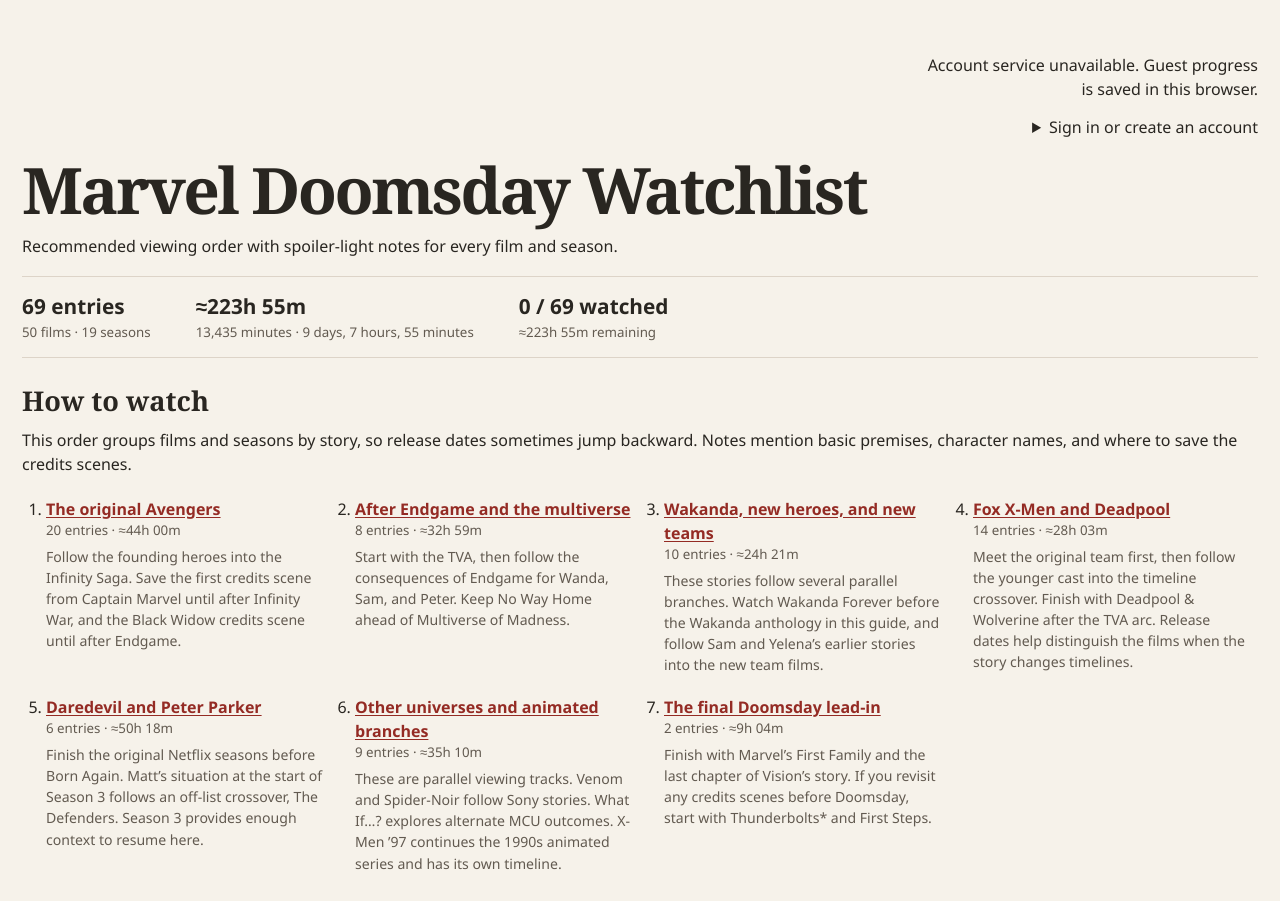
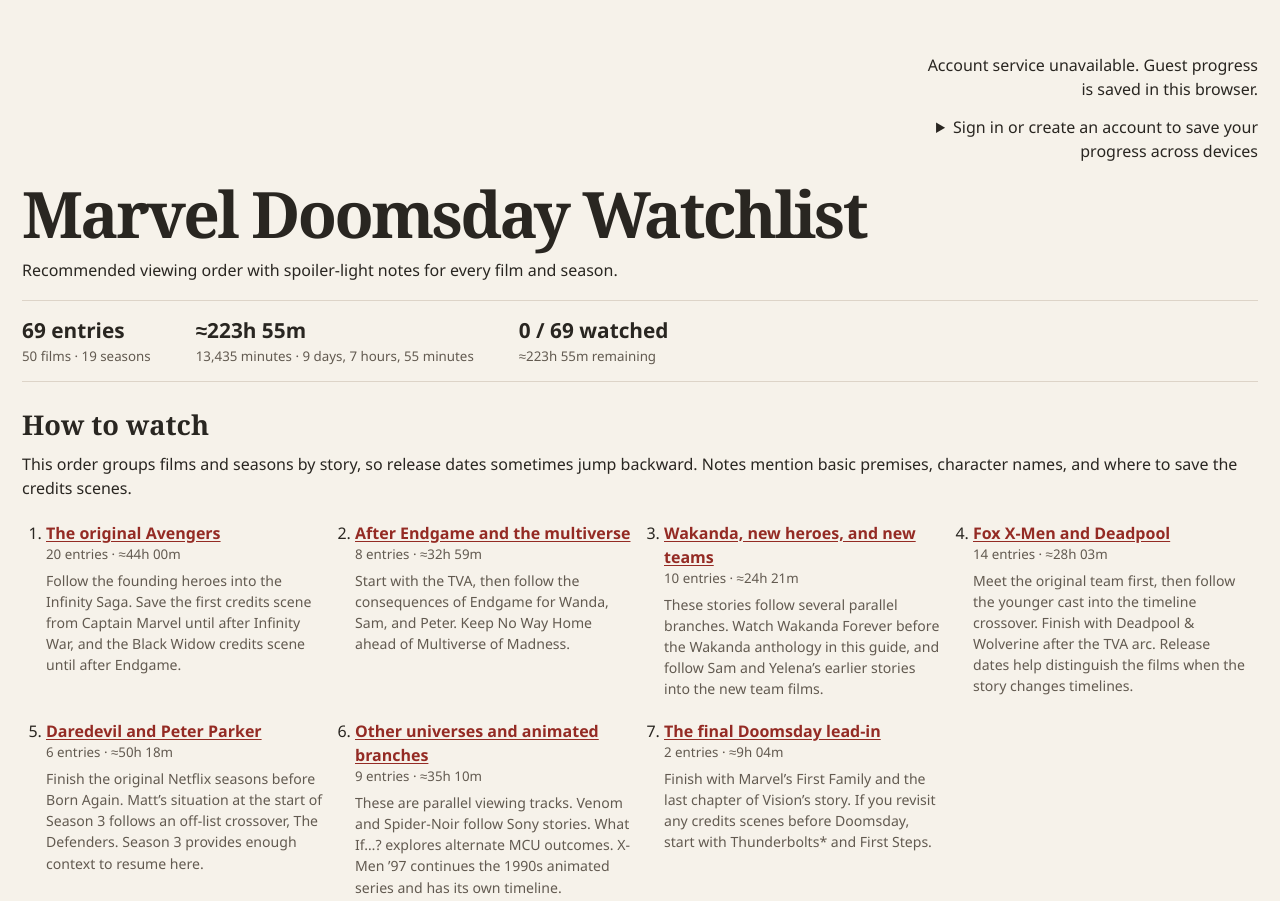
Before and after one commit to Fireiscoolsolo/marvel-doomsday-watchlist, a website: page index.html in a window 1280 px wide. Shown: the top 901 px of the page. Drawn offline with Linux system fonts and the light colour scheme; no server answers.

Commit message:
Explain account progress sync in sign-in prompt

```diff
--- a/index.html
+++ b/index.html
@@ -37,7 +37,7 @@ main{max-width:1450px}.chapters{margin:24px 0}.chapters h2{font:600 1.7rem Georg
 <aside class="account" aria-label="Watchlist account">
   <p id="account-status" role="status">Guest progress is saved in this browser.</p>
   <details id="account-panel">
-    <summary>Sign in or create an account</summary>
+    <summary>Sign in or create an account to save your progress across devices</summary>
     <form id="account-form" method="post" action="/api/login">
       <label>Username<input name="username" autocomplete="username" minlength="3" maxlength="32" pattern="[A-Za-z0-9_]+" required></label>
       <label>Password<input name="password" type="password" autocomplete="current-password" minlength="15" maxlength="128" required></label>
```
